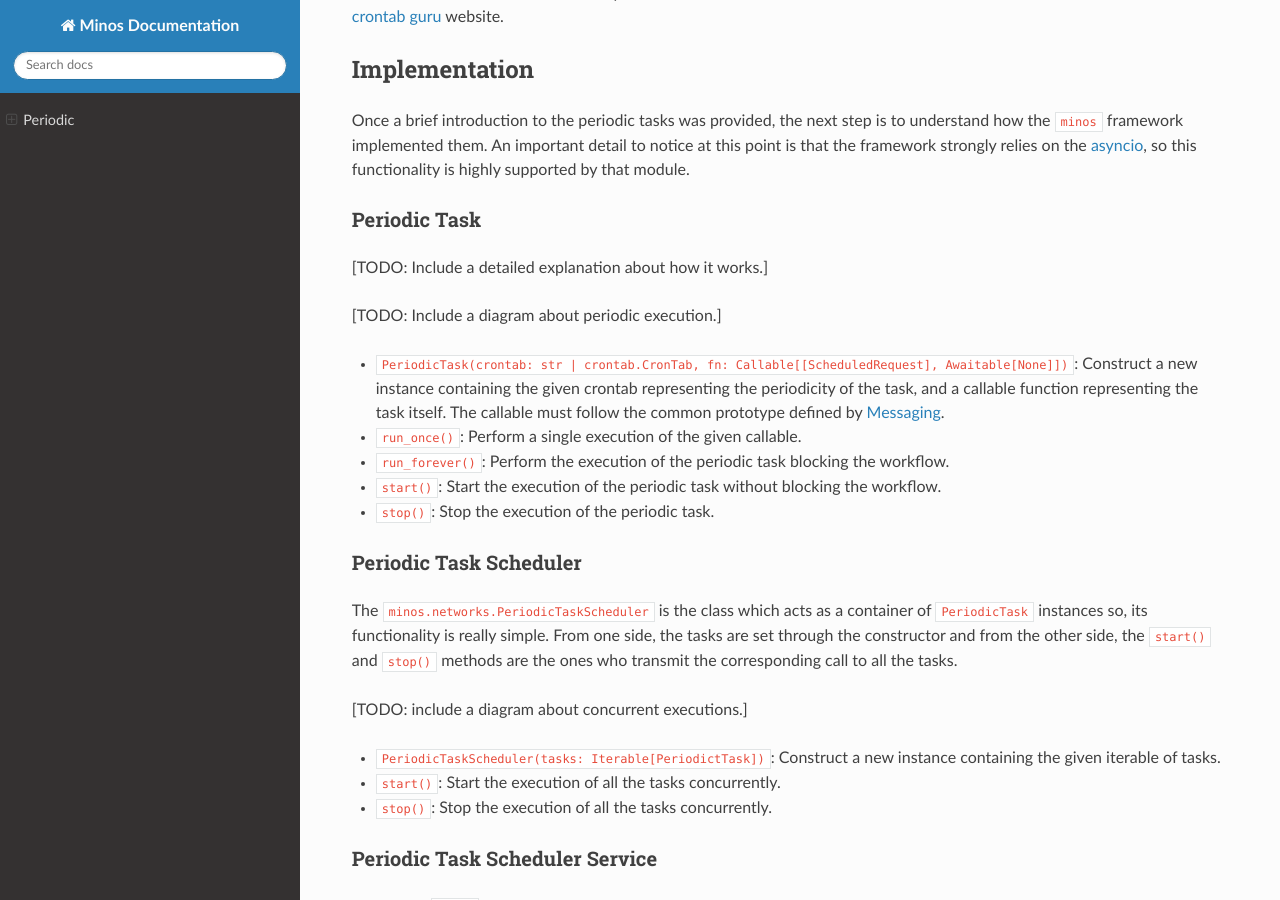
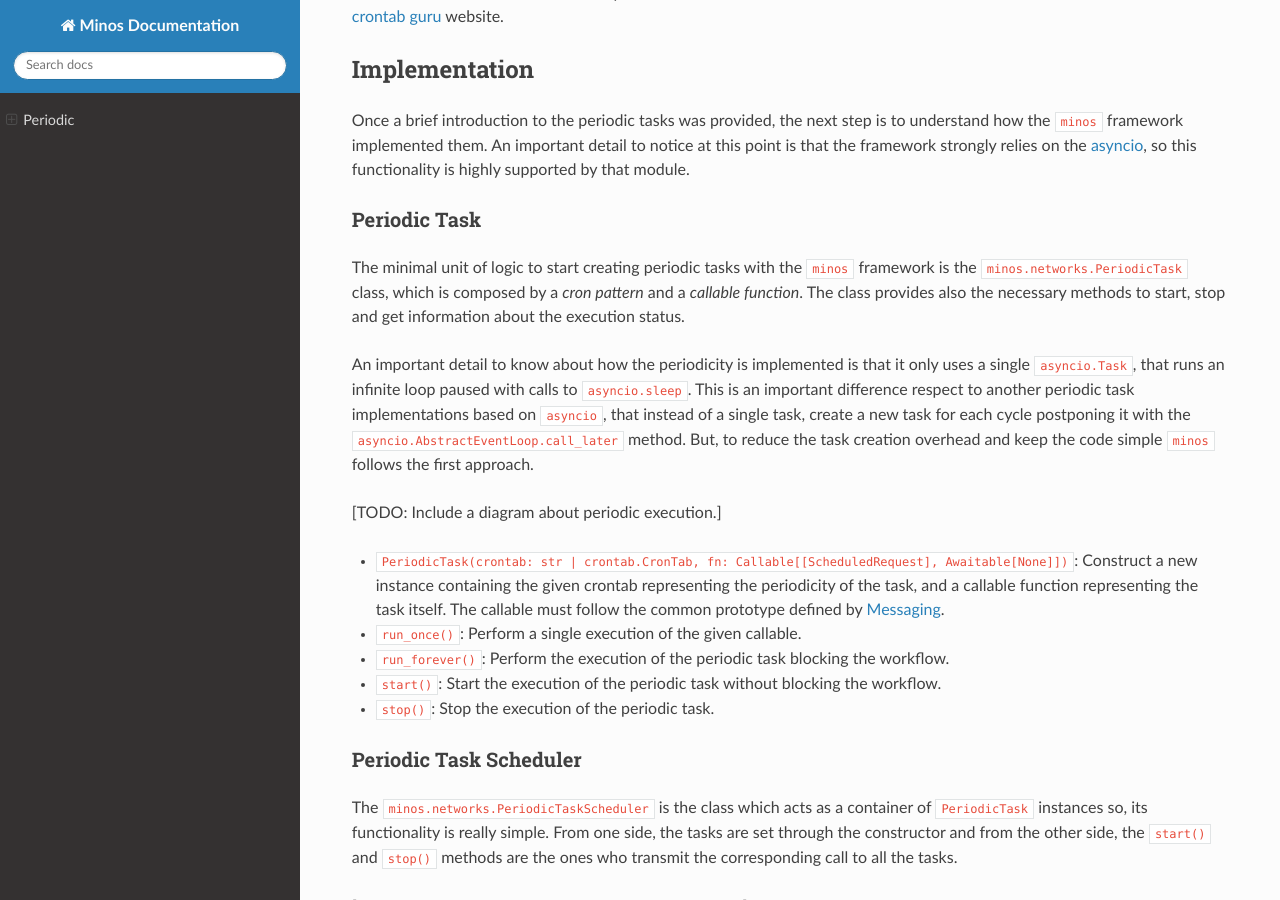
Before and after one commit to Clariteia/minos-documentation, a Sphinx documentation site: the page built from docs/architecture/ports_and_adapters/interfaces/periodic.md, in a window 1280 px wide and 900 px high, scrolled down 549 px. Built offline with Sphinx 7.4.7 and the Read the Docs theme 2.0.0, drawn with Linux system fonts in a browser that asks for light colours.

Commit message:
ISSUE #3 * Explain how `PeriodicTask` is implemented.

```diff
--- a/docs/architecture/ports_and_adapters/interfaces/periodic.md
+++ b/docs/architecture/ports_and_adapters/interfaces/periodic.md
@@ -16,7 +16,9 @@ Once a brief introduction to the periodic tasks was provided, the next step is t
 
 ### Periodic Task
 
-[TODO: Include a detailed explanation about how it works.]
+The minimal unit of logic to start creating periodic tasks with the `minos` framework is the `minos.networks.PeriodicTask` class, which is composed by a *cron pattern* and a *callable function*. The class provides also the necessary methods to start, stop and get information about the execution status.
+
+An important detail to know about how the periodicity is implemented is that it only uses a single `asyncio.Task`, that runs an infinite loop paused with calls to `asyncio.sleep`. This is an important difference respect to another periodic task implementations based on `asyncio`, that instead of a single task, create a new task for each cycle postponing it with the `asyncio.AbstractEventLoop.call_later` method. But, to reduce the task creation overhead and keep the code simple `minos` follows the first approach.
 
 [TODO: Include a diagram about periodic execution.]
 
```
